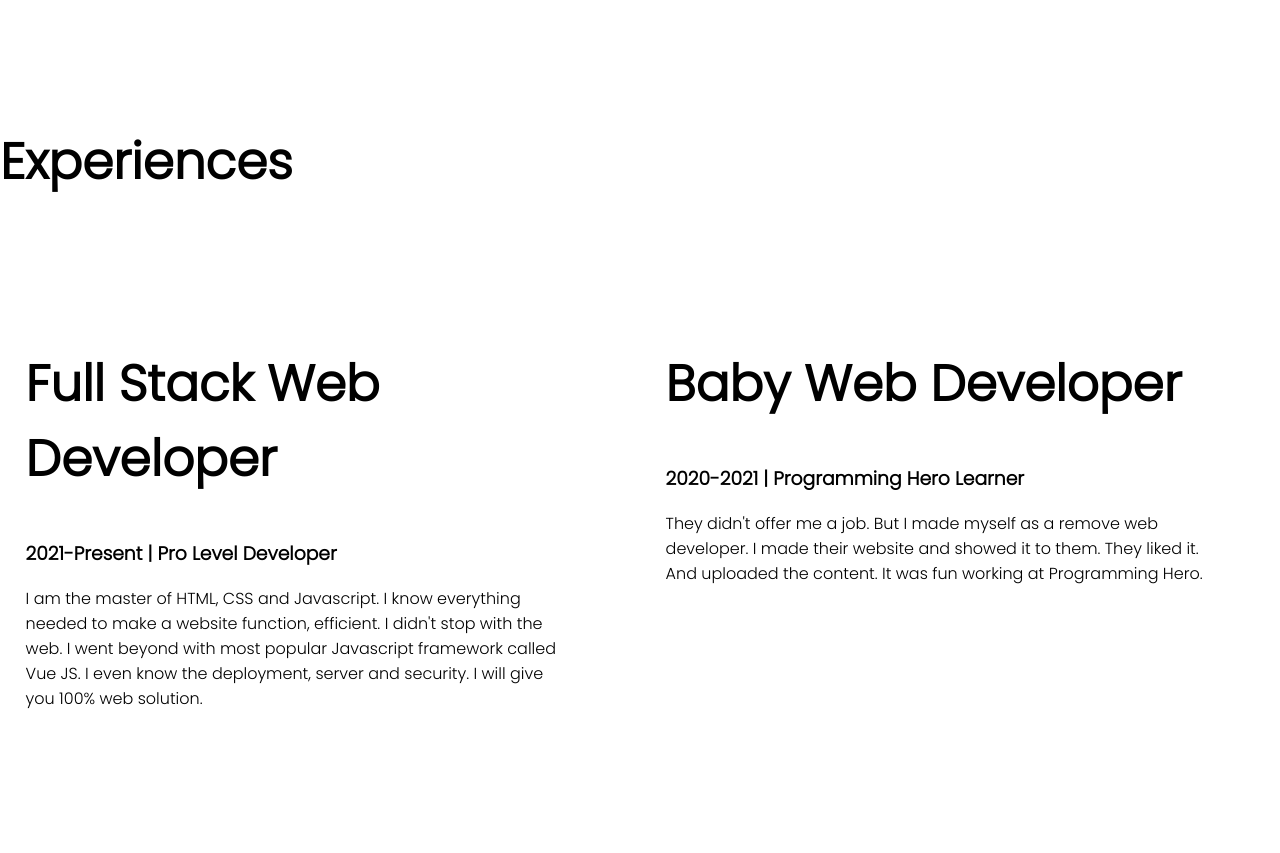
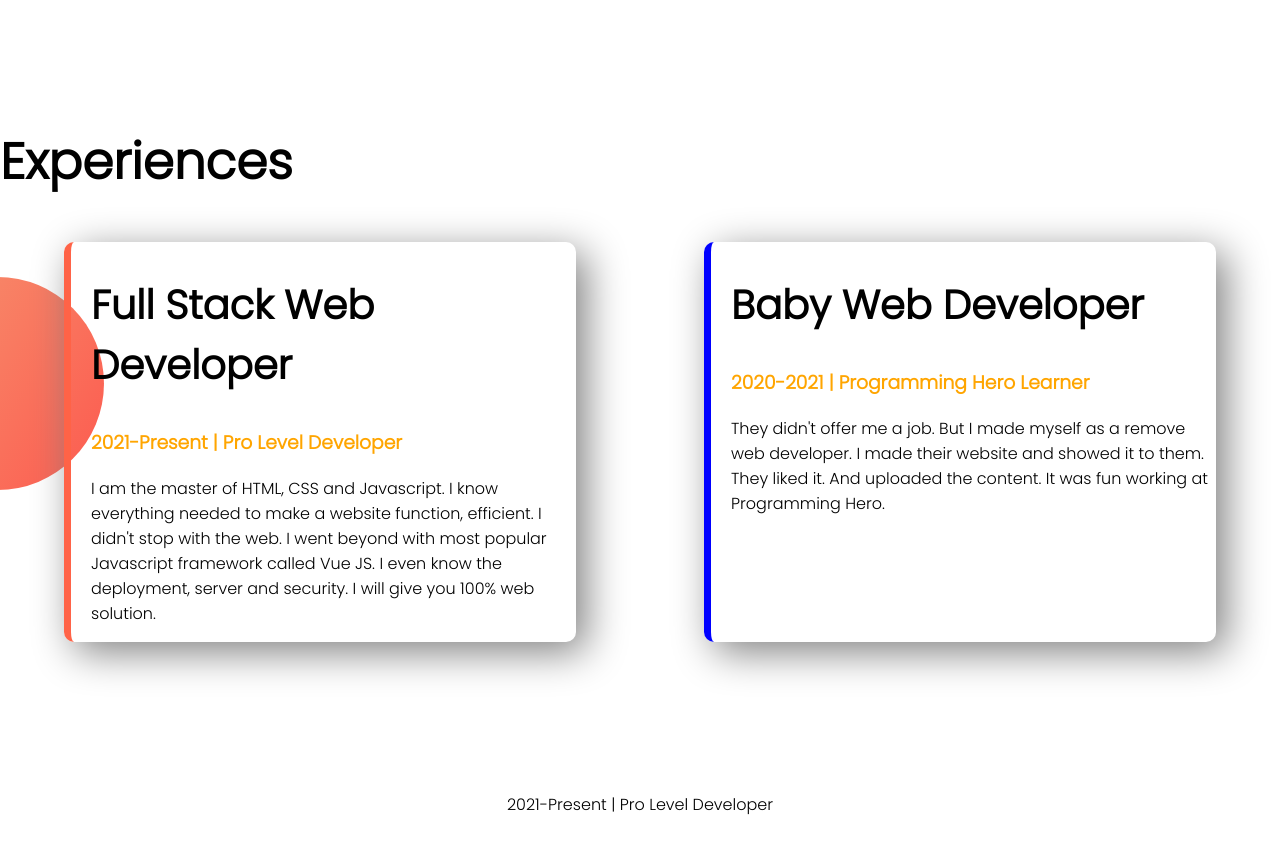
Before and after one commit to akaash24/praticerepo-repo, a plain HTML site: page index.html in a window 1280 px wide. Shown: the part 1520-2373 px from the top of the page. Drawn offline with Linux system fonts and the light colour scheme.

Commit message:
border and footer added

```diff
--- a/index.html
+++ b/index.html
@@ -44,17 +44,17 @@
     </h1>
     <div class="flexible-container">
 
-        <div class="half-width" >
-            <h1>Full Stack Web Developer
-            </h1>
-            <h3>2021-Present | Pro Level Developer
+        <div id="full-stack" class="experiences" >
+            <h2>Full Stack Web Developer
+            </h2>
+            <h3 class="orange-color">2021-Present | Pro Level Developer
             </h3>
             <p>I am the master of HTML, CSS and Javascript. I know everything needed to make a website function, efficient. I didn't stop with the web. I went beyond with most popular Javascript framework called Vue JS. I even know the deployment, server and security. I will give you 100% web solution.</p>
                 </div>
-                <div class="half-width" >
-            <h1>Baby Web Developer
-            </h1>
-            <h3>2020-2021 | Programming Hero Learner
+                <div id="baby-dev" class="experiences" >
+            <h2>Baby Web Developer
+            </h2>
+            <h3 class="orange-color">2020-2021 | Programming Hero Learner
             </h3>
             <p>They didn't offer me a job. But I made myself as a remove web developer. I made their website and showed it to them. They liked it. And uploaded the content. It was fun working at Programming Hero.</p>
 
@@ -65,4 +65,8 @@
 
 
 </body>
+<footer>
+    <p>2021-Present | Pro Level Developer
+    </p>
+</footer>
 </html>
--- a/style.css
+++ b/style.css
@@ -9,6 +9,9 @@ body{
 }
 h1{
     font-size: 50px;
+}
+h2{
+    font-size: 40px;
 }
 .orange-color{
     color: orange;
@@ -39,3 +42,27 @@ padding-left: 2%;
     background-image: url(images/dream-bg.png);
     background-repeat: no-repeat;
     background-position:right}
+    .experiences{
+box-shadow: 10px 10px 40px gray;
+width: 40%;
+margin-left: 5%;
+margin-right: 5%;
+padding-left: 20px;
+border-radius: 10px;
+
+
+    }
+    .experinces-area{
+        background-image: url(images/exp-bg.png);
+        background-repeat: no-repeat;
+        background-position: left;
+    }
+    #full-stack{
+border-left: 7px solid tomato;    }
+#baby-dev{
+    border-left: 7px solid blue;
+}
+footer p{
+    text-align: center;
+
+}
```
